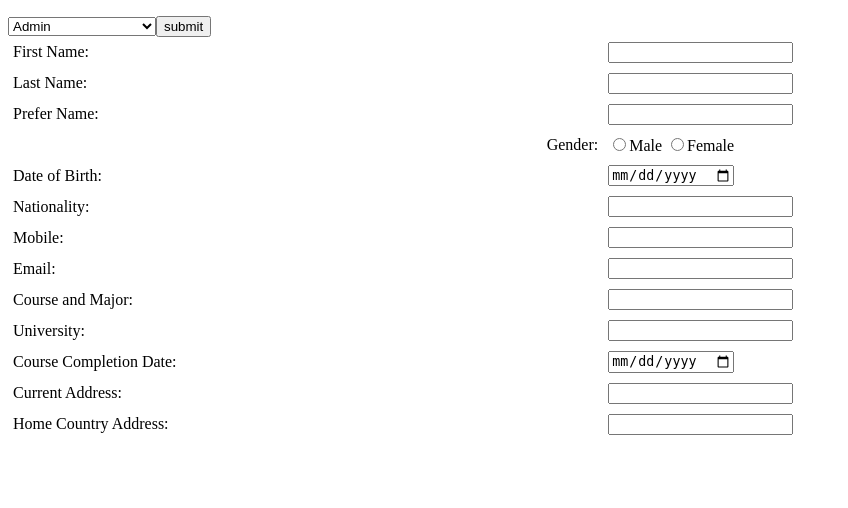
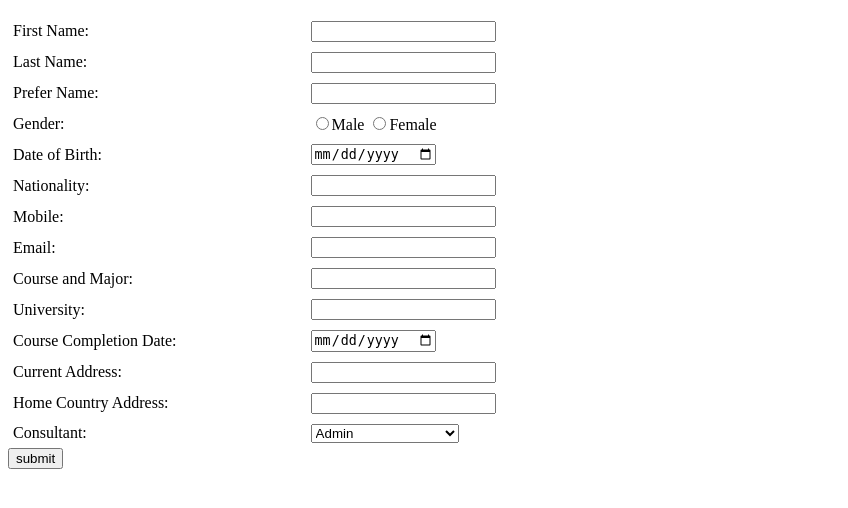
Before and after one commit to StefanDerian/RACC, a PHP site: page /editAppt.php in a window 1280 px wide. Shown: the part 134-642 px from the top of the page, without its empty margins (0-848 px from the left). Run offline with PHP 8.4, Linux system fonts and the light colour scheme; data comes from the database, SQL or seed files in the repository.

Commit message:
edit Appointment fix a bit

```diff
--- a/editAppt.php
+++ b/editAppt.php
@@ -21,7 +21,7 @@ include ('header.php');
 
 
 
-          <table width="100%" style="border-collapse:collapse" cellpadding="5">
+          <table width="50%" style="border-collapse:collapse" cellpadding="5">
             <form method="post" name="form" action="<?php echo $action;?>" onsubmit="return confirm('Do you really want to submit the form?');">
                 <tr>
                     <td style="text_align:right">First Name:</td>
@@ -43,7 +43,7 @@ include ('header.php');
                                 ><?php echo isset($pnameError)?$pnameError:"";?></span></td>
                             </tr>
                             <tr>
-                                <td style="text-align:right">Gender:</td>
+                                <td style="text-align:left">Gender:</td>
                                 <td style="text-align:left"><input type="radio" id="male" name="gender" maxlength="45" value="Male" <?php echo isset($gender)&&$gender=="Male"?"checked":"";?>/>Male <input type="radio" id="female" name="gender"    maxlength="45" value="Female" <?php echo isset($gender)&&$gender=="Female"?"checked":"";?>/>Female <span class="error"><?php echo isset($genderError)?$genderError:"";?></span></td>
                             </tr>
                             <tr>
@@ -54,15 +54,11 @@ include ('header.php');
                                 </tr>
                                 <tr>
                                     <td style="text_align:right">Nationality:</td>
-                                    <td style="text_align:left"><input type="text" id="nationality" name="nationality" maxlength="255"  value = "<?php echo isset($nationality)?$nationality:"";  ?>"/><span class="error"
-
-                                        ><?php echo isset($nationalityError)?$nationalityError:"";?></span></td>
+                                    <td style="text_align:left"><input type="text" id="nationality" name="nationality" maxlength="255"  value = "<?php echo isset($nationality)?$nationality:"";  ?>"/><span class="error"><?php echo isset($nationalityError)?$nationalityError:"";?></span></td>
                                 </tr>
                                 <tr>
                                     <td style="text_align:right">Mobile:</td>
-                                        <td style="text_align:left"><input type="tel" id="mobile" name="mobile" maxlength="45" value = "<?php echo isset($mobile)?$mobile:"";  ?>" /><span class="error"
-
-                                            ><?php echo isset($mobileError)?$mobileError:"";?></span></td>
+                                    <td style="text_align:left"><input type="tel" id="mobile" name="mobile" maxlength="45" value = "<?php echo isset($mobile)?$mobile:"";  ?>" /><span class="error"><?php echo isset($mobileError)?$mobileError:"";?></span></td>
                                 </tr>
                                 <tr>
                                     <td style="text_align:right">Email:</td>
@@ -138,30 +134,33 @@ include ('header.php');
 
 
                                             <tr>
-
-                                                        <select id="consultant" name="consultant" value = 6>
+                                                <td>Consultant:</td>
+                                                <td>
+                                                    <select id="consultant" name="consultant">
                                                         <?php foreach($agents as $agent) { ?>
                                                         <option value="<?php echo $agent["UserID"]; ?>" <?php echo isset($consultant)&&$consultant==$agent["UserID"]?"selected":"" ?>><?php echo $agent["DisplayName"]; ?></option>
                                                         <?php } ?>
                                                     </select>
+                                                </td>
                                             </tr>
 
 
 
 
-                                                    <?php if(isset($_SESSION['userID'])){?>
+                                                    <!-- <?php if(isset($_SESSION['userID'])){?>
                                                     <tr>
                                                         <td style="text_align:right">Skill Migration - Point Test:</td>
                                                         <td style="text_align:left"><input type="button" id="point" name="point" /><span class="error"><?php echo $pointError;?></span></td>
                                                     </tr>
-                                                    <?php } ?>
-
-                                                    <input type = "submit" value = "submit" >
+                                                    <?php } ?> -->
 
 
 
+                                                </table>
+                                                <input type = "submit" value = "submit" >
+
                                             </form>
-                                            </table>
+
                                         </div>
                                     </body>
                                     </html>
```
Lines whose indentation alone changed are shown as unchanged.
